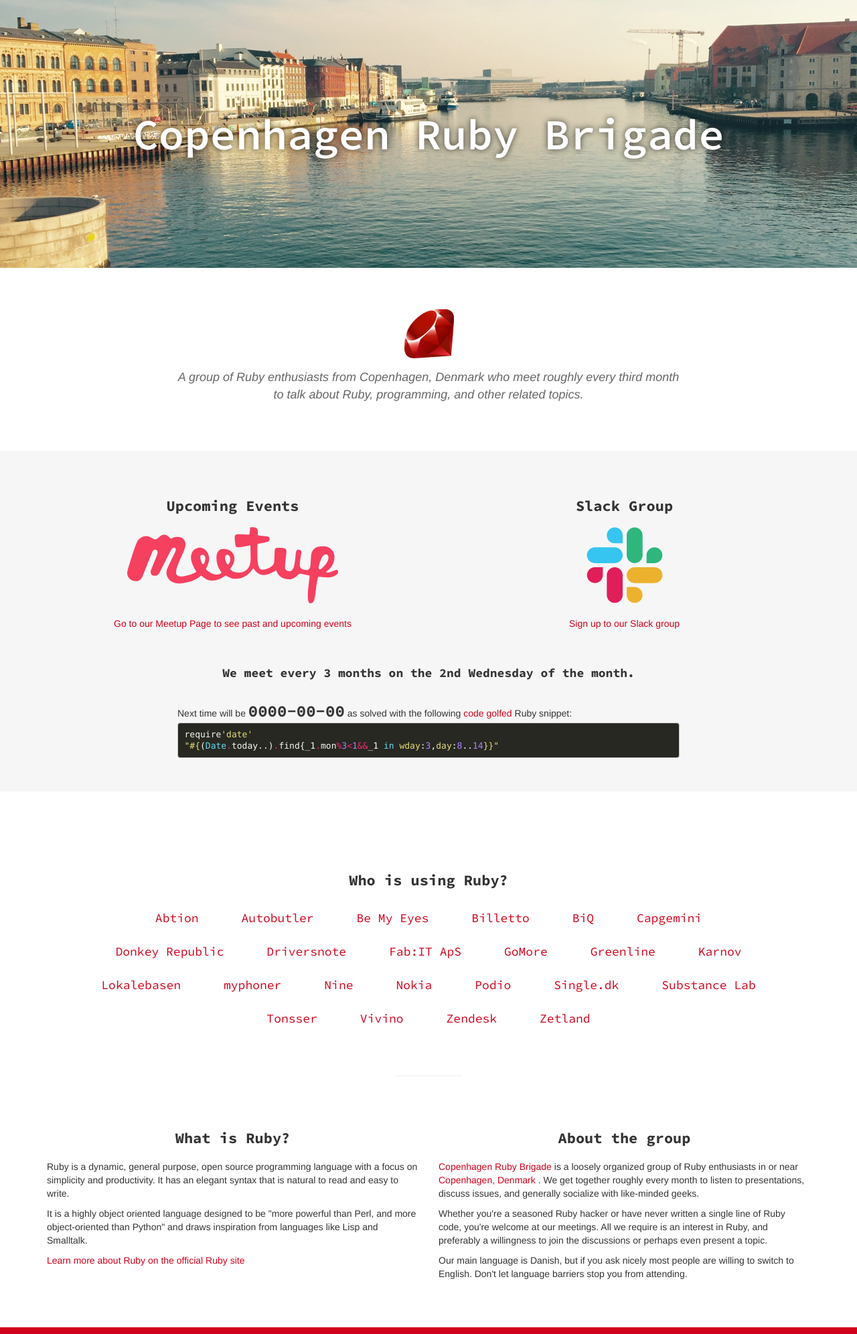
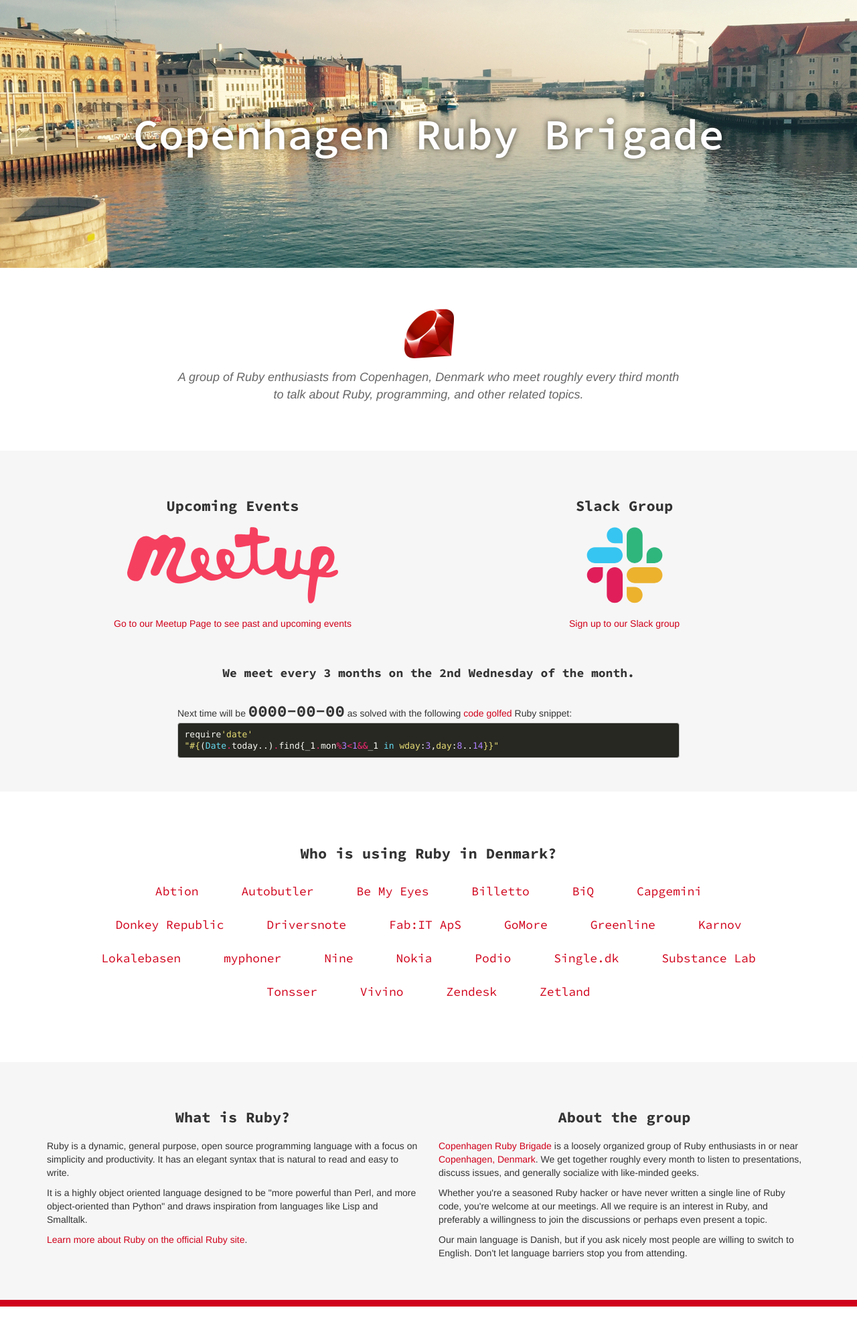
Before and after one commit to copenhagenrb/copenhagenrb.github.io, a Jekyll site: the page built from index.html, in a window 1280 px wide. Shown: the whole page at 67% size. Built offline with Jekyll 4.4.1, drawn with Linux system fonts in a browser that asks for light colours; after the commit the page ends 1951 px from its top, so only the background shows below that.

Commit message:
Update gems and small tweaks

```diff
--- a/Gemfile
+++ b/Gemfile
@@ -4,3 +4,5 @@
 gem "github-pages"
 
 gem "webrick"
+gem "csv"
+gem "logger"
--- a/_includes/header.html
+++ b/_includes/header.html
@@ -2,7 +2,7 @@
   <h1>{{ site.title }}</h1>
 </header>
 
-<section id="intro">
+<section id="intro" class="m-5">
   <div class="container">
     <div class="row">
       <div class="col-md-8 col-md-offset-2">
--- a/_sass/base.scss
+++ b/_sass/base.scss
@@ -22,8 +22,8 @@
   font-size: 16px;
 }
 
-section {
-  margin: 60px 0;
+.m-5 {
+  margin-block: 60px;
 }
 
 hr {
--- a/css/main.scss
+++ b/css/main.scss
@@ -12,7 +12,7 @@
   font-size: 18px;
 }
 
-#hero {
+.hero {
   background: #f6f6f6;
   padding: 50px 0;
 }
--- a/index.html
+++ b/index.html
@@ -2,7 +2,7 @@
 layout: default
 ---
 
-<section id="hero">
+<section class="hero m-5">
   <div class="container">
     <div class="row">
       <div class="col-sm-6 text-center">
@@ -55,9 +55,9 @@
   </div>
 </section>
 
-<div class="container">
+<div class="container m-5">
   <section>
-    <h2>Who is using Ruby?</h2>
+    <h2>Who is using Ruby in Denmark?</h2>
     <div id="using-ruby">
       {% assign companies = site.companies | sort_natural: 'name' %} {% for
       company in companies %}
@@ -65,10 +65,10 @@
       {% endfor %}
     </div>
   </section>
+</div>
 
-  <hr />
-
-  <section>
+<section class="hero">
+  <div class="container">
     <div class="row">
       <div class="col-md-6">
         <h2>What is Ruby?</h2>
@@ -85,9 +85,7 @@
         </p>
 
         <p>
-          <a href="https://ruby-lang.org" target="_blank">
-            Learn more about Ruby on the official Ruby site
-          </a>
+          <a href="https://ruby-lang.org" target="_blank">Learn more about Ruby on the official Ruby site</a>.
         </p>
       </div>
 
@@ -105,9 +103,7 @@
           <a
             href="http://maps.google.com/maps?f=q&amp;source=s_q&amp;hl=en&amp;geocode=&amp;q=copenhagen,+denmark&amp;sll=37.0625,-95.677068&amp;sspn=50.111473,68.554688&amp;ie=UTF8&amp;z=12&amp;iwloc=addr"
             title="Where in the world is Copenhagen?"
-          >
-            Copenhagen, Denmark </a
-          >. We get together roughly every month to listen to presentations,
+          >Copenhagen, Denmark</a>. We get together roughly every month to listen to presentations,
           discuss issues, and generally socialize with like-minded geeks.
         </p>
 
@@ -125,8 +121,8 @@
         </p>
       </div>
     </div>
-  </section>
-</div>
+  </div>
+</section>
 
 <script type="text/ruby">
   require 'js'
```
Also changed, not shown: Gemfile.lock, 1 other file.
